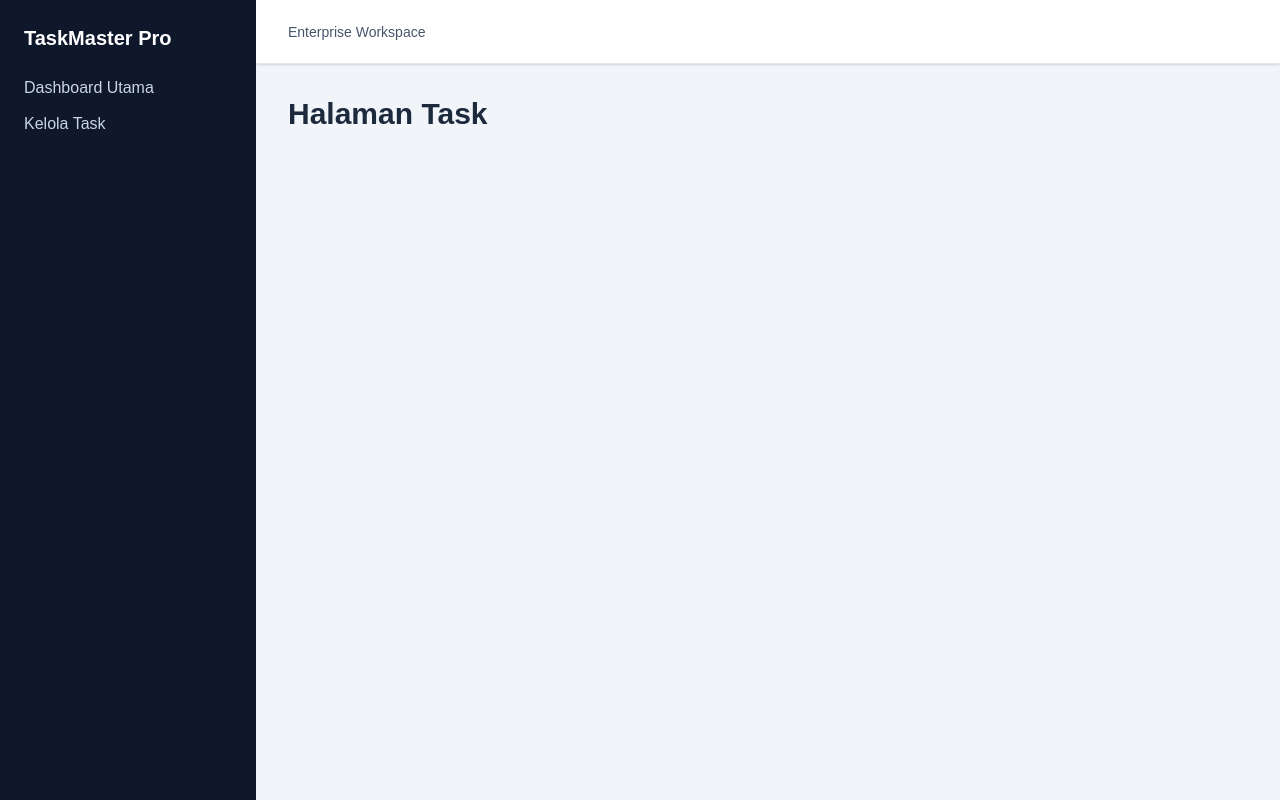
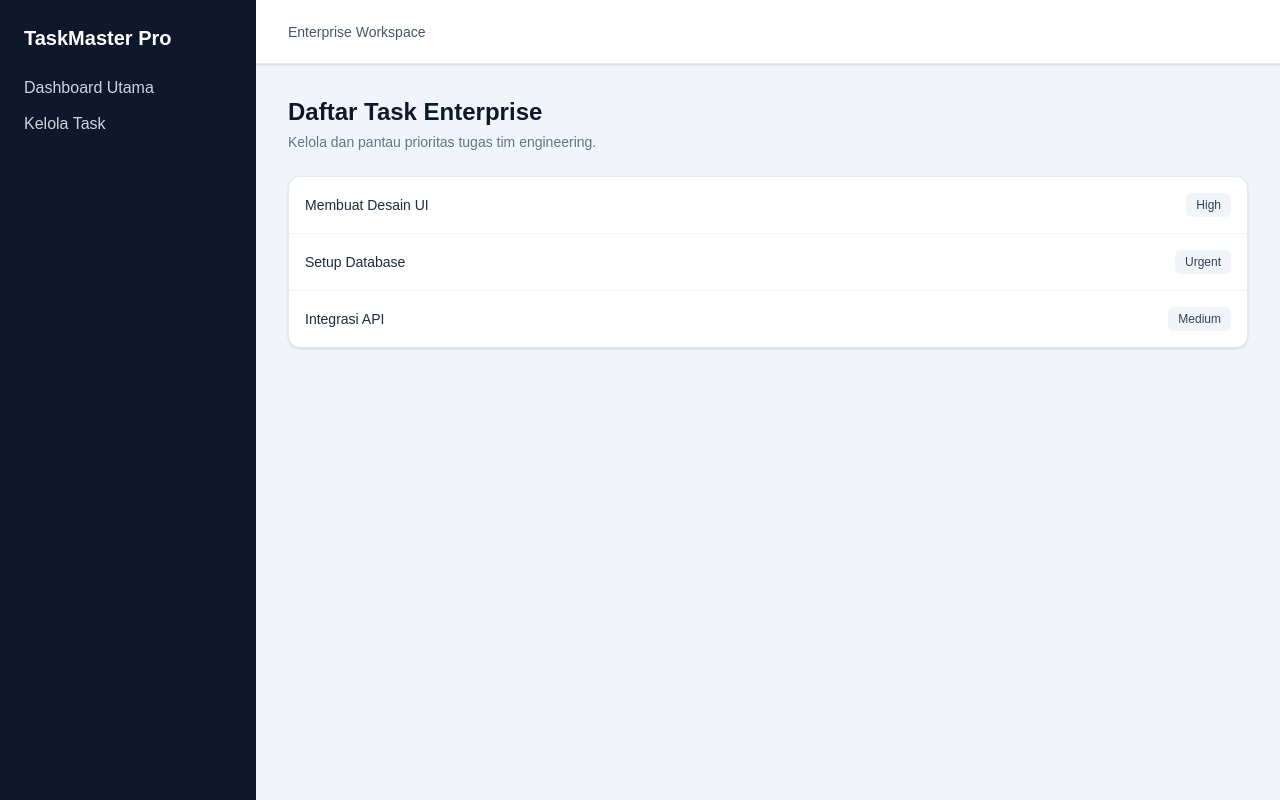
Before and after one commit to anggarasa/nextjs-roadmap, a Next.js app: page /dashboard/tasks in a window 1280 px wide. Built offline with nearby package versions, Linux system fonts and the light colour scheme.

Commit message:
materi 08

```diff
--- a/app/dashboard/layout.tsx
+++ b/app/dashboard/layout.tsx
@@ -1,3 +1,5 @@
+import Link from "next/link";
+
 export default function DashboardLayout({ children }: { children: React.ReactNode }) {
   return (
     <div className="flex h-screen bg-slate-100">
@@ -5,12 +7,12 @@ export default function DashboardLayout({ children }: { children: React.ReactNod
       <aside className="w-64 bg-slate-900 text-white p-6 hidden md:block">
         <h2 className="text-xl font-bold mb-6">TaskMaster Pro</h2>
         <nav className="space-y-3">
-          <a href="/dashboard" className="block text-slate-300 hover:text-white">
+          <Link href="/dashboard" className="block text-slate-300 hover:text-white">
             Dashboard Utama
-          </a>
-          <a href="/dashboard/tasks" className="block text-slate-300 hover:text-white">
+          </Link>
+          <Link href="/dashboard/tasks" className="block text-slate-300 hover:text-white">
             Kelola Task
-          </a>
+          </Link>
         </nav>
       </aside>
 
--- a/app/dashboard/tasks/page.tsx
+++ b/app/dashboard/tasks/page.tsx
@@ -1,3 +1,37 @@
 export default function TasksPage() {
-  return <h1 className="text-3xl font-bold text-slate-800">Halaman Task</h1>;
+  const taskList = [
+    {
+      id: 1,
+      title: "Membuat Desain UI",
+      priority: "High",
+    },
+    {
+      id: 2,
+      title: "Setup Database",
+      priority: "Urgent",
+    },
+    {
+      id: 3,
+      title: "Integrasi API",
+      priority: "Medium",
+    },
+  ];
+
+  return (
+    <div className="space-y-6">
+      <div>
+        <h1 className="text-2xl font-bold text-slate-900">Daftar Task Enterprise</h1>
+        <p className="text-sm text-slate-500 mt-1">Kelola dan pantau prioritas tugas tim engineering.</p>
+      </div>
+
+      <div className="bg-white rounded-xl shadow-sm border border-slate-200 divide-y divide-slate-100 overflow-hidden">
+        {taskList.map((task) => (
+          <div key={task.id} className="p-4 flex items-center justify-between hover:bg-slate-50 transition-colors">
+            <span className="font-medium text-slate-800 text-sm">{task.title}</span>
+            <span className="text-xs px-2.5 py-1 bg-slate-100 text-slate-700 rounded-md font-mono">{task.priority}</span>
+          </div>
+        ))}
+      </div>
+    </div>
+  );
 }
```
